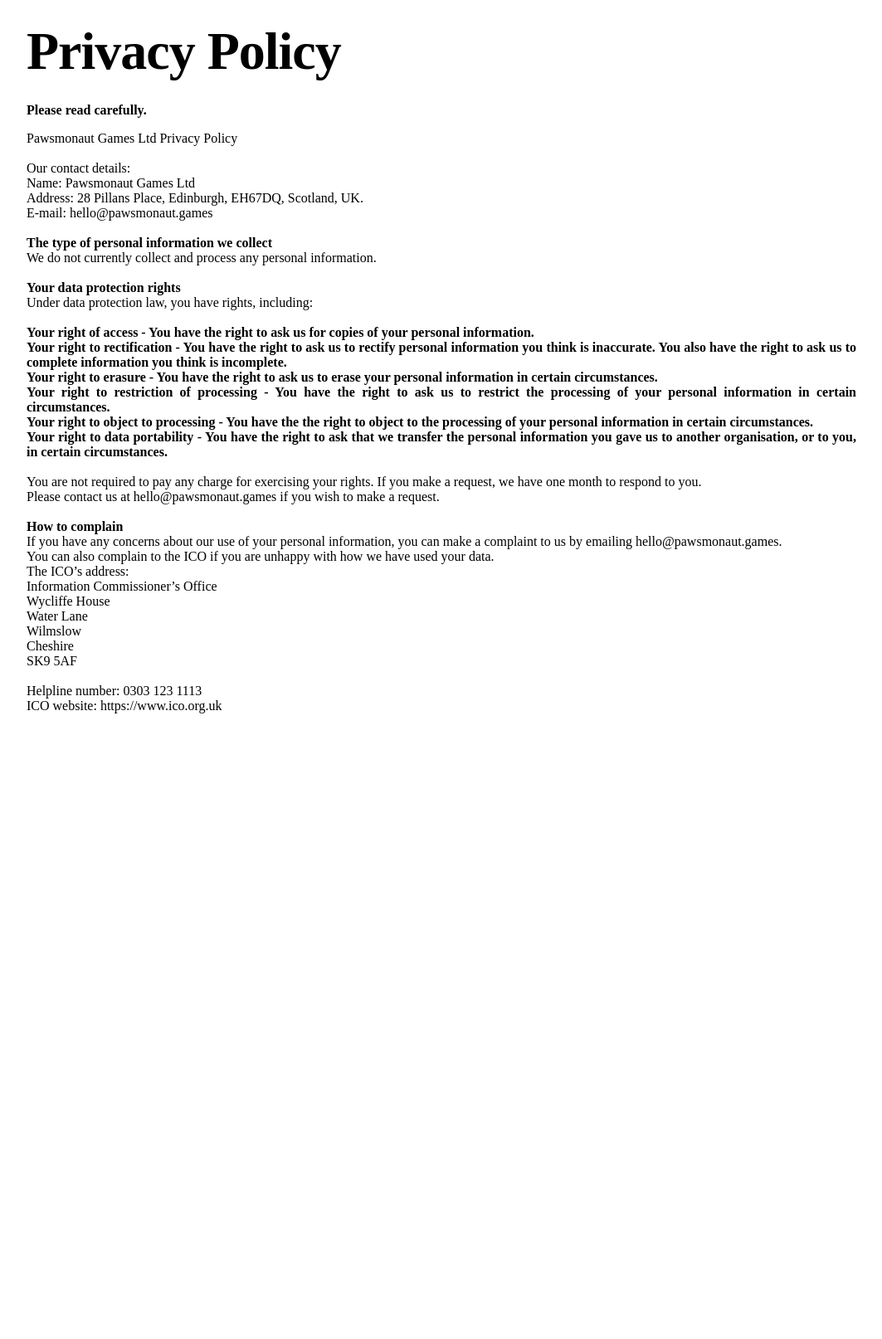
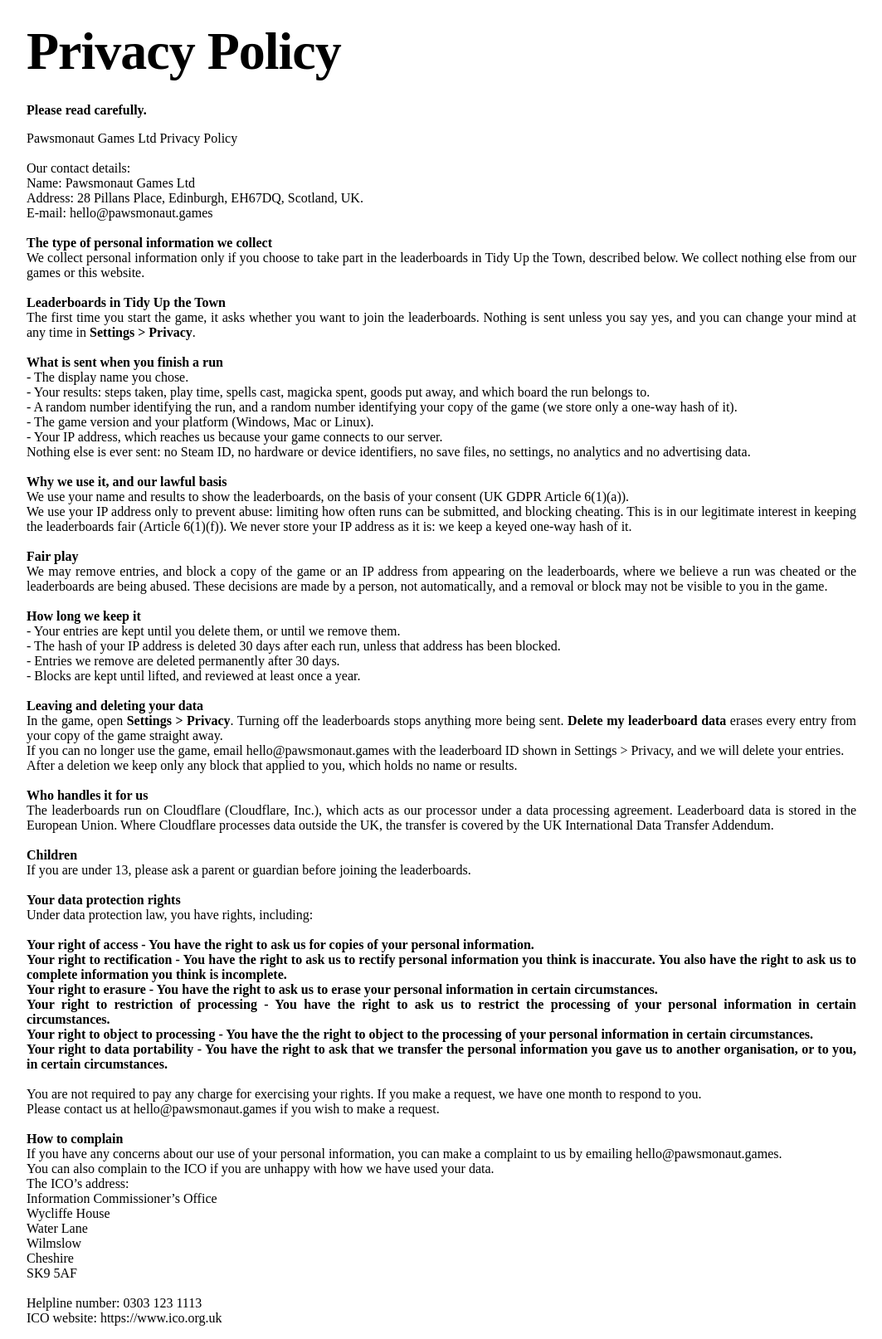
Before and after one commit to PawsmonautGames/PawsmonautGames.github.io, a Jekyll site: the page privacypolicy.html, which Jekyll copies as it is, in a window 1280 px wide. Shown: the whole page at 83% size, without its empty margins (108-1171 px from the left). Built offline with Jekyll 4.4.1, drawn with Linux system fonts in a browser that asks for light colours; before the commit the page ends 900 px from its top, so only the background shows below that.

Commit message:
Add the Fewest Steps leaderboard page and its section of the privacy policy
/leaderboard/ reads the boards from api.pawsmonaut.games (names drawn as text
only, a strict CSP, ?demo for sample rows). The privacy policy now says what
the leaderboards send, why, for how long, how to delete it, and that it runs
on Cloudflare.

Co-Authored-By: Claude Opus 5.5 <noreply@anthropic.com>

```diff
--- a/privacypolicy.html
+++ b/privacypolicy.html
@@ -27,7 +27,42 @@
     E-mail: hello@pawsmonaut.games<br><br>
 
     <strong>The type of personal information we collect</strong> <br>
-    We do not currently collect and process any personal information.<br><br>
+    We collect personal information only if you choose to take part in the leaderboards in Tidy Up the Town, described below. We collect nothing else from our games or this website.<br><br>
+
+    <strong id="leaderboards">Leaderboards in Tidy Up the Town</strong><br>
+    The first time you start the game, it asks whether you want to join the leaderboards. Nothing is sent unless you say yes, and you can change your mind at any time in <strong>Settings &gt; Privacy</strong>.<br><br>
+
+    <strong>What is sent when you finish a run</strong><br>
+    - The display name you chose.<br>
+    - Your results: steps taken, play time, spells cast, magicka spent, goods put away, and which board the run belongs to.<br>
+    - A random number identifying the run, and a random number identifying your copy of the game (we store only a one-way hash of it).<br>
+    - The game version and your platform (Windows, Mac or Linux).<br>
+    - Your IP address, which reaches us because your game connects to our server.<br>
+    Nothing else is ever sent: no Steam ID, no hardware or device identifiers, no save files, no settings, no analytics and no advertising data.<br><br>
+
+    <strong>Why we use it, and our lawful basis</strong><br>
+    We use your name and results to show the leaderboards, on the basis of your consent (UK GDPR Article 6(1)(a)).<br>
+    We use your IP address only to prevent abuse: limiting how often runs can be submitted, and blocking cheating. This is in our legitimate interest in keeping the leaderboards fair (Article 6(1)(f)). We never store your IP address as it is: we keep a keyed one-way hash of it.<br><br>
+
+    <strong>Fair play</strong><br>
+    We may remove entries, and block a copy of the game or an IP address from appearing on the leaderboards, where we believe a run was cheated or the leaderboards are being abused. These decisions are made by a person, not automatically, and a removal or block may not be visible to you in the game.<br><br>
+
+    <strong>How long we keep it</strong><br>
+    - Your entries are kept until you delete them, or until we remove them.<br>
+    - The hash of your IP address is deleted 30 days after each run, unless that address has been blocked.<br>
+    - Entries we remove are deleted permanently after 30 days.<br>
+    - Blocks are kept until lifted, and reviewed at least once a year.<br><br>
+
+    <strong>Leaving and deleting your data</strong><br>
+    In the game, open <strong>Settings &gt; Privacy</strong>. Turning off the leaderboards stops anything more being sent. <strong>Delete my leaderboard data</strong> erases every entry from your copy of the game straight away.<br>
+    If you can no longer use the game, email hello@pawsmonaut.games with the leaderboard ID shown in Settings &gt; Privacy, and we will delete your entries.<br>
+    After a deletion we keep only any block that applied to you, which holds no name or results.<br><br>
+
+    <strong>Who handles it for us</strong><br>
+    The leaderboards run on Cloudflare (Cloudflare, Inc.), which acts as our processor under a data processing agreement. Leaderboard data is stored in the European Union. Where Cloudflare processes data outside the UK, the transfer is covered by the UK International Data Transfer Addendum.<br><br>
+
+    <strong>Children</strong><br>
+    If you are under 13, please ask a parent or guardian before joining the leaderboards.<br><br>
 
     <strong>Your data protection rights</strong><br>
     Under data protection law, you have rights, including:<br> <br>
```
Also changed, not shown: leaderboard/index.html (added, +58 -0 lines), leaderboard/leaderboard.css (added, +79 -0 lines), leaderboard/leaderboard.js (added, +127 -0 lines).
